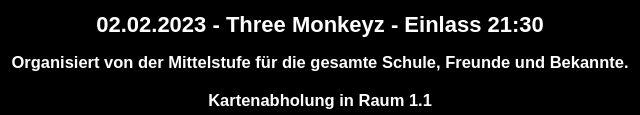
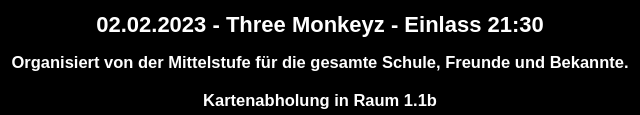
Before and after one commit to haarstudiobodynek/bergfest, a plain HTML site: page index.html in a window 1280 px wide. Shown: the part 685-800 px from the top of the page, 320-960 px from the left. Drawn offline with Linux system fonts and the light colour scheme.

Commit message:
Update index.html

```diff
--- a/index.html
+++ b/index.html
@@ -30,7 +30,7 @@
     <img src="Berge.jpg" alt="">
     <h1>02.02.2023 - Three Monkeyz - Einlass 21:30</h1>
        <h2>Organisiert von der Mittelstufe für die gesamte Schule, Freunde und Bekannte.<br><br>
-       Kartenabholung in Raum 1.1</h2>
+       Kartenabholung in Raum 1.1b</h2>
    </div>
 
 <div id="Partyhalter"><br><br><br></div>
```
